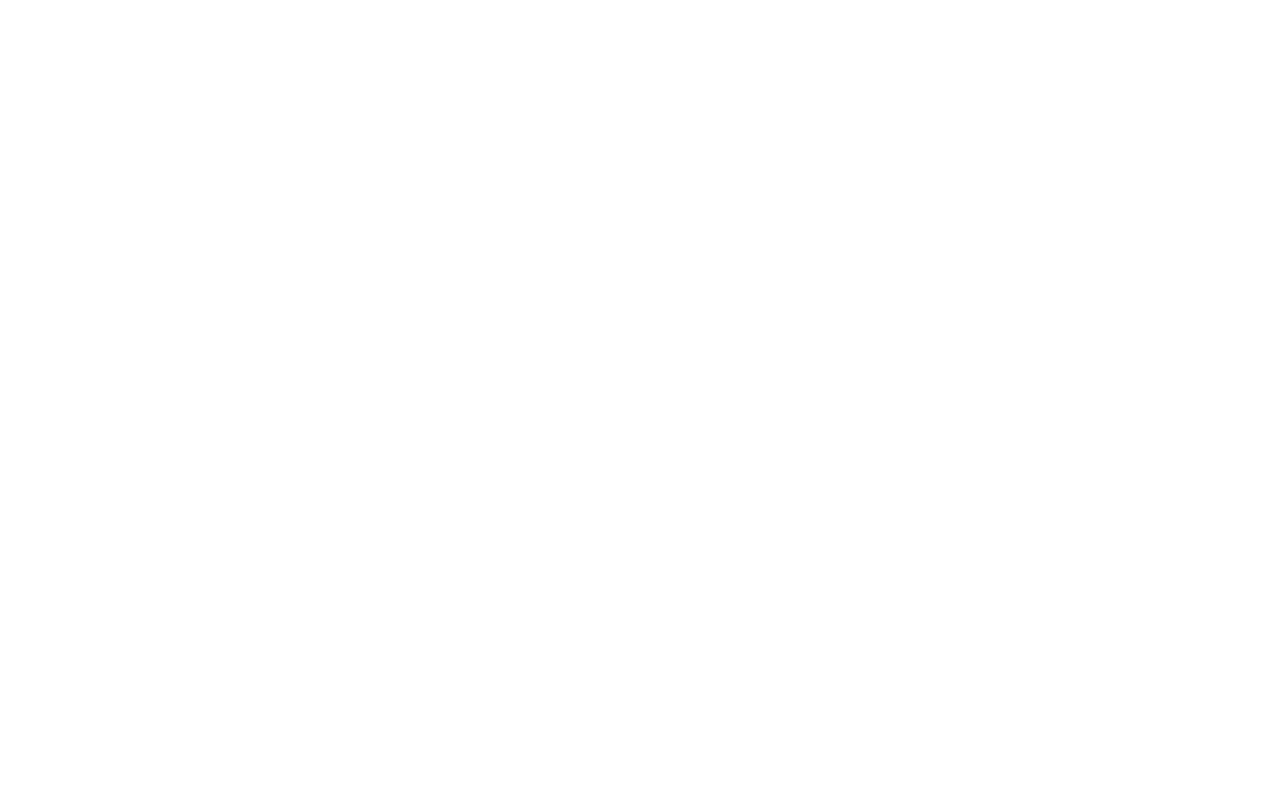
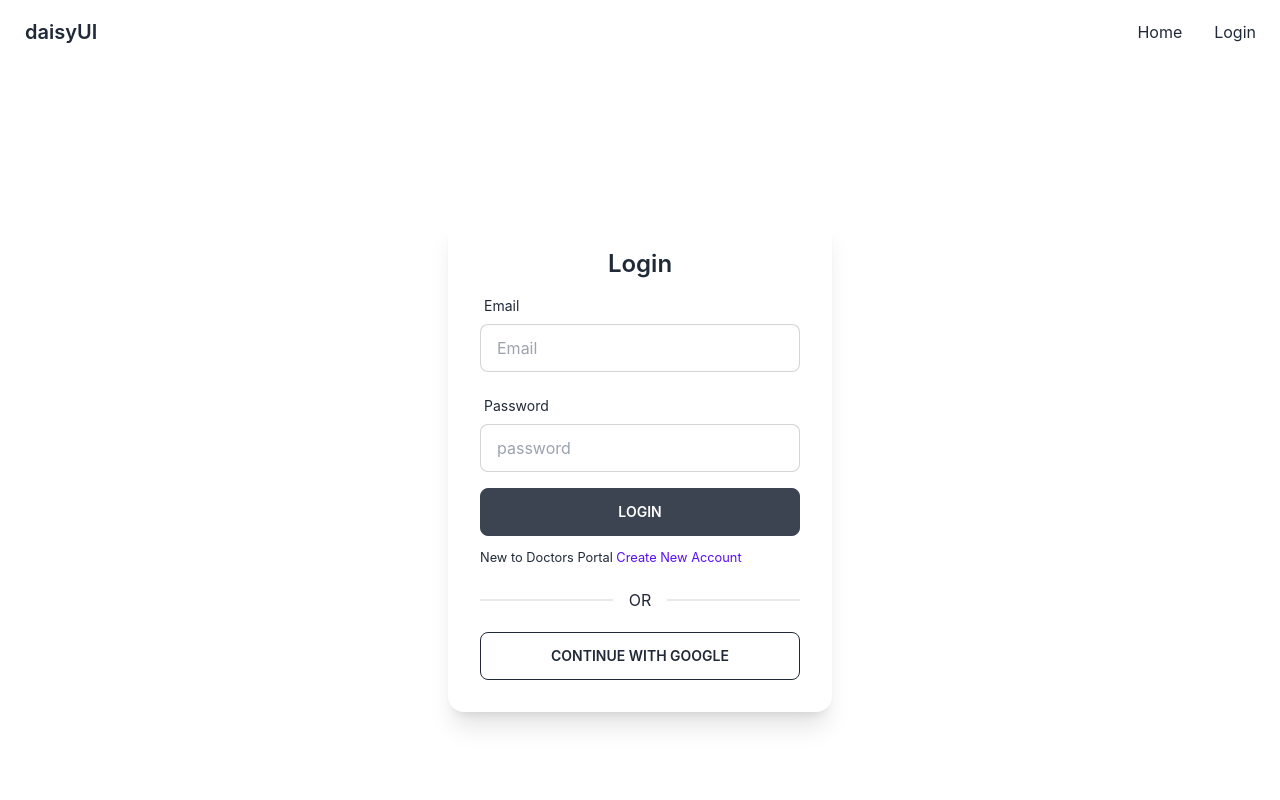
Before and after one commit to shakhawatsalam/tool_manufacturer_A12, a React (Create React App) app: page /login in a window 1280 px wide. Before the commit this address had no page. Shown: the top 800 px of the page. Built offline with nearby package versions, Linux system fonts and the light colour scheme.

Commit message:
login from is done

```diff
--- a/package.json
+++ b/package.json
@@ -10,8 +10,11 @@
     "@testing-library/react": "^13.2.0",
     "@testing-library/user-event": "^13.5.0",
     "daisyui": "^2.15.0",
+    "firebase": "^9.8.1",
     "react": "^18.1.0",
     "react-dom": "^18.1.0",
+    "react-firebase-hooks": "^5.0.3",
+    "react-hook-form": "^7.31.2",
     "react-router-dom": "^6.3.0",
     "react-scripts": "5.0.1",
     "web-vitals": "^2.1.4"
--- a/src/App.js
+++ b/src/App.js
@@ -2,12 +2,14 @@
 import './App.css';
 import Home from './Pages/Home/Home';
 import Purchase from './Pages/Purchase/Purchase';
+import Login from './Shared/Login';
 
 function App() {
   return (
     <div>
       <Routes>
         <Route path="/" element={<Home />}></Route>
+        <Route path="login" element={<Login />}></Route>
         <Route path="purchase/:id" element={<Purchase />}></Route>
 
      </Routes>
--- /dev/null
+++ b/src/Shared/Login.js
@@ -0,0 +1,116 @@
+import React from 'react';
+import Footer from './Footer';
+import NavBar from './NavBar';
+import { useSignInWithEmailAndPassword, useSignInWithGoogle } from 'react-firebase-hooks/auth';
+import { Link, useLocation, useNavigate } from 'react-router-dom';
+import auth from '../firebase.init';
+import { useForm } from 'react-hook-form';
+const Login = () => {
+    const navigate = useNavigate();
+    const location = useLocation();
+    const [signInWithGoogle, gUser, gLoading, gError] = useSignInWithGoogle(auth);
+    const { register, formState: { errors }, handleSubmit } = useForm();
+    const [
+        signInWithEmailAndPassword,
+        user,
+        loading,
+        error,
+    ] = useSignInWithEmailAndPassword(auth);
+
+
+    const onSubmit = data => {
+        console.log(data)
+        const email = data.email;
+        const password = data.password;
+        signInWithEmailAndPassword(email, password);
+    };
+    return (
+        <div>
+            <NavBar></NavBar>
+            <div>
+                <div className='flex h-screen justify-center items-center'>
+                    <div className="card w-96 bg-base-100 shadow-xl">
+                        <div className="card-body">
+                            <h2 className="text-center text-2xl font-semibold">Login</h2>
+                            <form onSubmit={handleSubmit(onSubmit)}>
+
+
+                                <div className="form-control w-full max-w-xs">
+                                    <label className="label">
+                                        <span className="label-text">Email</span>
+
+                                    </label>
+                                    <input
+                                        type="email"
+                                        placeholder="Email"
+                                        className="input input-bordered w-full max-w-xs"
+                                        {...register("email", {
+                                            required: {
+                                                value: true,
+                                                message: 'Email is Required'
+                                            },
+                                            pattern: {
+                                                value: /[a-z0-9]+@[a-z]+\.[a-z]{2,3}/,
+                                                message: 'Privide a Valid Email'
+                                            }
+                                        })}
+                                    />
+                                    <label className="label">
+                                        {errors.email?.type === 'required' && <span className="label-text-alt text-red-500">{errors.email.message}</span>}
+                                        {errors.email?.type === 'pattern' && <span className="label-text-alt text-red-500">{errors.email.message}</span>}
+
+
+                                    </label>
+                                </div>
+
+                                {/* password */}
+
+                                <div className="form-control w-full max-w-xs">
+                                    <label className="label">
+                                        <span className="label-text">Password</span>
+
+                                    </label>
+                                    <input
+                                        type="password"
+                                        placeholder="password"
+                                        className="input input-bordered w-full max-w-xs"
+                                        {...register("password", {
+                                            required: {
+                                                value: true,
+                                                message: 'Password is Required'
+                                            },
+                                            minLength: {
+                                                value: 6,
+                                                message: 'Must be 6 characters'
+                                            }
+                                        })}
+                                    />
+                                    <label className="label">
+                                        {errors.password?.type === 'required' && <span className="label-text-alt text-red-500">{errors.password.message}</span>}
+                                        {errors.password?.type === 'minLength' && <span className="label-text-alt text-red-500">{errors.password.message}</span>}
+
+
+                                    </label>
+                                </div>
+
+                                {/* error message  */}
+                                {/* {singError} */}
+                                <input className='btn w-full max-w-xs text-white' type="submit" value='Login' />
+                            </form>
+
+                            <p><small>New to Doctors Portal <Link className='text-primary' to="/signup">Create New Account</Link></small></p>
+                            <div className='divider'>OR</div>
+                            <button
+                                onClick={() => signInWithGoogle()}
+                                className='btn btn-outline'
+                            >Continue With Google</button>
+                        </div>
+                    </div>
+                </div>
+            </div>
+            <Footer></Footer>
+        </div>
+    );
+};
+
+export default Login;
--- a/src/Shared/NavBar.js
+++ b/src/Shared/NavBar.js
@@ -1,44 +1,25 @@
 import React from 'react';
+import { Link } from 'react-router-dom';
 
 const NavBar = () => {
     return (
         <div className="navbar bg-base-100">
-            <div className="navbar-start">
+            <div className="flex-1">
                 <div className="dropdown">
                     <label tabIndex="0" className="btn btn-ghost lg:hidden">
                         <svg xmlns="http://www.w3.org/2000/svg" className="h-5 w-5" fill="none" viewBox="0 0 24 24" stroke="currentColor"><path strokeLinecap="round" strokeLinejoin="round" strokeWidth="2" d="M4 6h16M4 12h8m-8 6h16" /></svg>
                     </label>
                     <ul tabIndex="0" className="menu menu-compact dropdown-content mt-3 p-2 shadow bg-base-100 rounded-box w-52">
-                        <li><a>Item 1</a></li>
-                        <li tabIndex="0">
-                            <a className="justify-between">
-                                Parent
-                                <svg className="fill-current" xmlns="http://www.w3.org/2000/svg" width="24" height="24" viewBox="0 0 24 24"><path d="M8.59,16.58L13.17,12L8.59,7.41L10,6L16,12L10,18L8.59,16.58Z" /></svg>
-                            </a>
-                            <ul className="p-2 bg-base-200">
-                                <li><a>Submenu 1</a></li>
-                                <li><a>Submenu 2</a></li>
-                            </ul>
-                        </li>
-                        <li><a>Item 3</a></li>
+                        <li><Link to={'/'}>Home</Link></li>
+                        <li><Link to={'/login'}>Login</Link></li>
                     </ul>
                 </div>
-                <a className="btn btn-ghost normal-case text-xl">daisyUI</a>
+                <Link to={'/'} className="btn btn-ghost normal-case text-xl">daisyUI</Link>
             </div>
             <div className="navbar-center hidden lg:flex">
                 <ul className="menu menu-horizontal p-0">
-                    <li><a>Item 1</a></li>
-                    <li tabIndex="0">
-                        <a>
-                            Parent
-                            <svg className="fill-current" xmlns="http://www.w3.org/2000/svg" width="20" height="20" viewBox="0 0 24 24"><path d="M7.41,8.58L12,13.17L16.59,8.58L18,10L12,16L6,10L7.41,8.58Z" /></svg>
-                        </a>
-                        <ul className="p-2 bg-base-100">
-                            <li><a>Submenu 1</a></li>
-                            <li><a>Submenu 2</a></li>
-                        </ul>
-                    </li>
-                    <li><a>Item 3</a></li>
+                    <li><Link to={'/'}>Home</Link></li>
+                    <li><Link to={'/login'}>Login</Link></li>
                 </ul>
             </div>
         </div>
--- /dev/null
+++ b/src/firebase.init.js
@@ -0,0 +1,22 @@
+// Import the functions you need from the SDKs you need
+import { initializeApp } from "firebase/app";
+import { getAuth } from "firebase/auth";
+// TODO: Add SDKs for Firebase products that you want to use
+// https://firebase.google.com/docs/web/setup#available-libraries
+
+// Your web app's Firebase configuration
+const firebaseConfig = {
+    apiKey: "AIzaSyBr3y6P4atYJFzcxTSHjnisZAah1CqNT6o",
+    authDomain: "tools-manufacturer-17ba8.firebaseapp.com",
+    projectId: "tools-manufacturer-17ba8",
+    storageBucket: "tools-manufacturer-17ba8.appspot.com",
+    messagingSenderId: "366646293308",
+    appId: "1:366646293308:web:0c630a4e72aab80511a439"
+};
+
+// Initialize Firebase
+const app = initializeApp(firebaseConfig);
+
+const auth = getAuth(app);
+
+export default auth;
```
Also changed, not shown: 1 other file (tests, documents, lock files or other folders).
